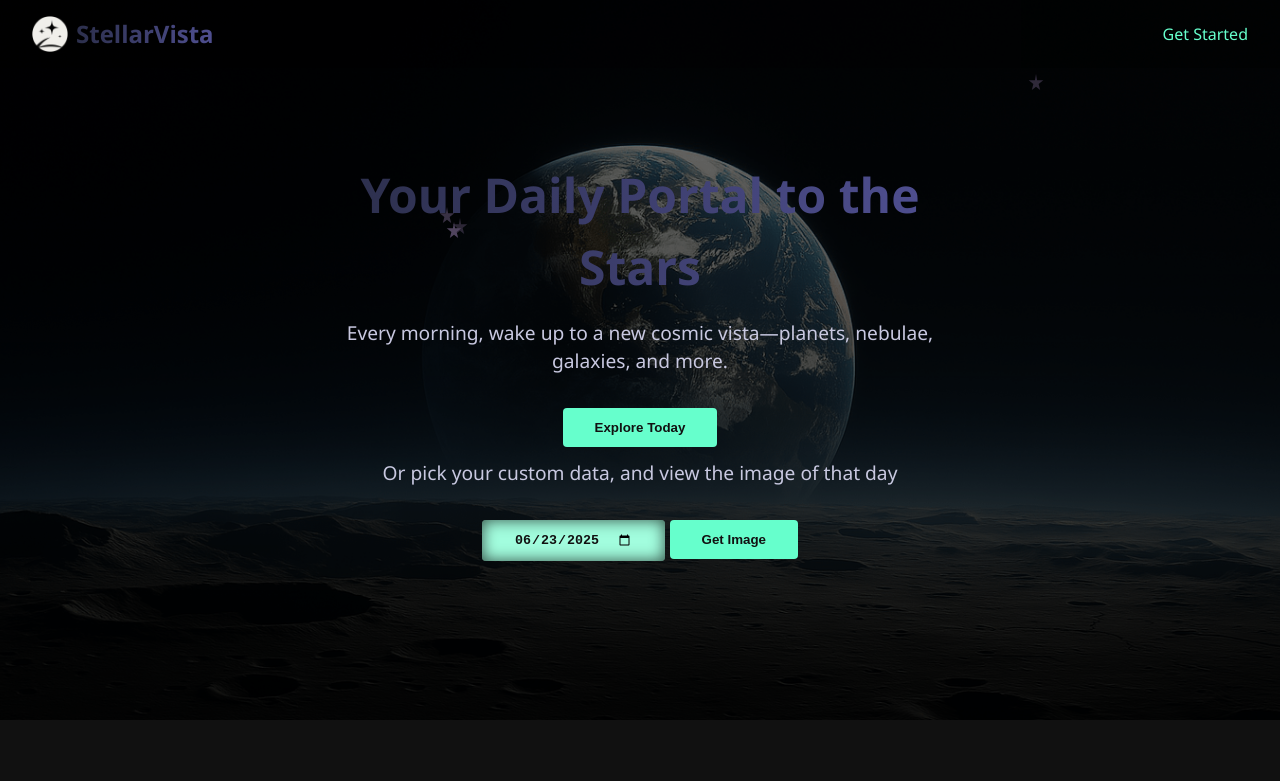
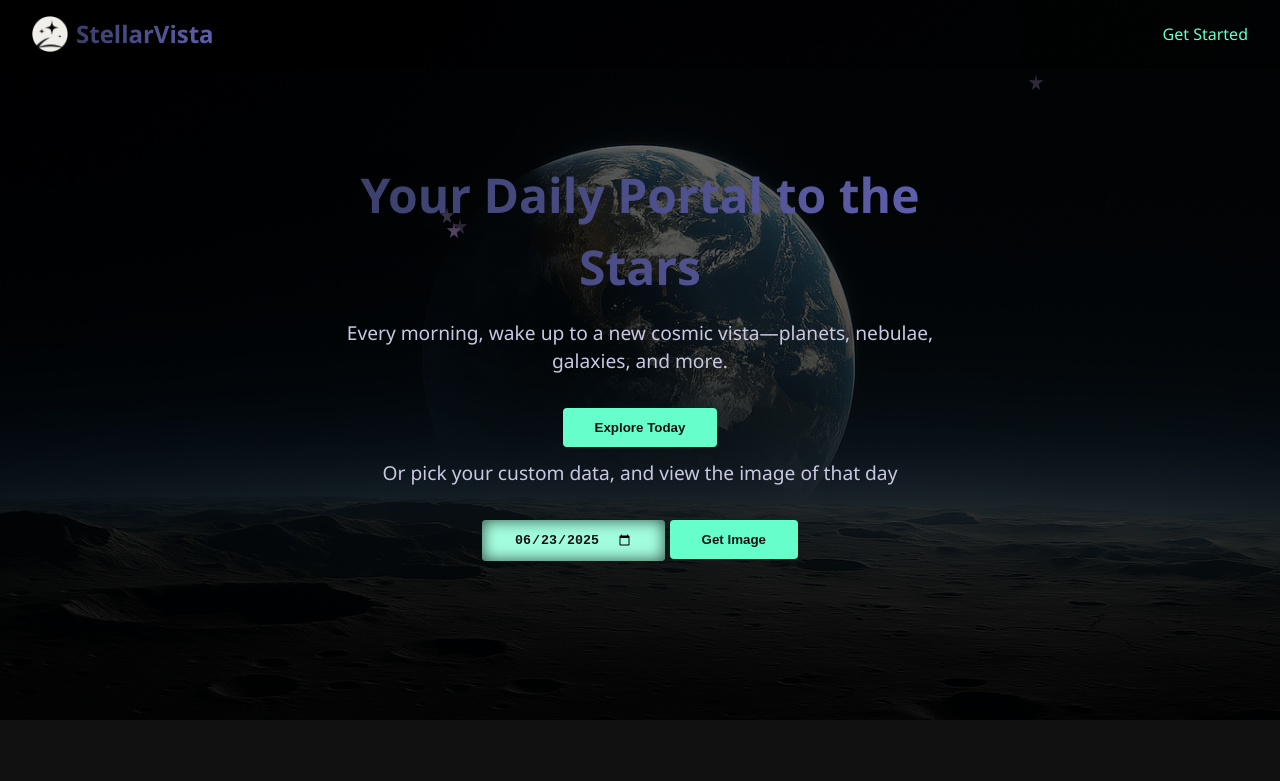
Before and after one commit to HJBCodeForge/StellarVista, a website: page index.html in a window 1280 px wide. Shown: the top 781 px of the page. Drawn offline with Linux system fonts and the light colour scheme.

Commit message:
Updated the style and functionality of the web application

```diff
--- a/css/style.css
+++ b/css/style.css
@@ -3,8 +3,8 @@
   1) CSS Variables
 ────────────────────────────────────────────────────────────────────────── */
   :root {
-    --primary-start: #2c2f4c;    /* deep indigo */
-    --primary-end:   #4f4f91;    /* indigo gradient end */
+    --primary-start: #3a3f68;    /* deep indigo */
+    --primary-end:   #5f5fac;    /* indigo gradient end */
     --accent:        #c8c8e0;    /* shimmering silver */
     --secondary-1:   #66ffcc;    /* cosmic teal */
     --secondary-2:   #d8b8ff;    /* soft lavender */
@@ -44,6 +44,7 @@
     font-size: 1.5rem; font-weight: bold;
     background: linear-gradient(90deg, var(--primary-start), var(--primary-end));
     -webkit-background-clip: text; color: transparent;
+    background-clip: text; color: transparent;
   }
 
 /* ─────────────────────────────────────────────────────────────────────────
@@ -68,6 +69,7 @@
     font-size: 3rem;
     background: linear-gradient(90deg, var(--primary-start), var(--primary-end));
     -webkit-background-clip: text; color: transparent;
+    background-clip: text; color: transparent;
     margin-bottom: 1rem;
     animation: arcExpand 1s ease-out forwards;
   }
--- a/js/main.js
+++ b/js/main.js
@@ -1,3 +1,11 @@
+// attach listener after DOM is ready
+document.getElementById('btnToday')
+        .addEventListener('click', todaysImage);
+
+// Fetch Function to get Image by User Selected data
+document.getElementById('btnGetImg')
+        .addEventListener('click', getFetch);
+
 //Set default date to currentday
 setDefaultdate();
 function setDefaultdate(){
@@ -11,15 +19,6 @@ async function getApiKey() {
     const data = await response.json();
     return data.apiKey;
 }
-
-// attach listener after DOM is ready
-document.getElementById('btnToday')
-        .addEventListener('click', todaysImage);
-
-// Fetch Function to get Image by User Selected data
-document.getElementById('btnGetImg')
-        .addEventListener('click', getFetch);
-
 
 // Fetch Function to get Image by todays data
 async function todaysImage(){
```
